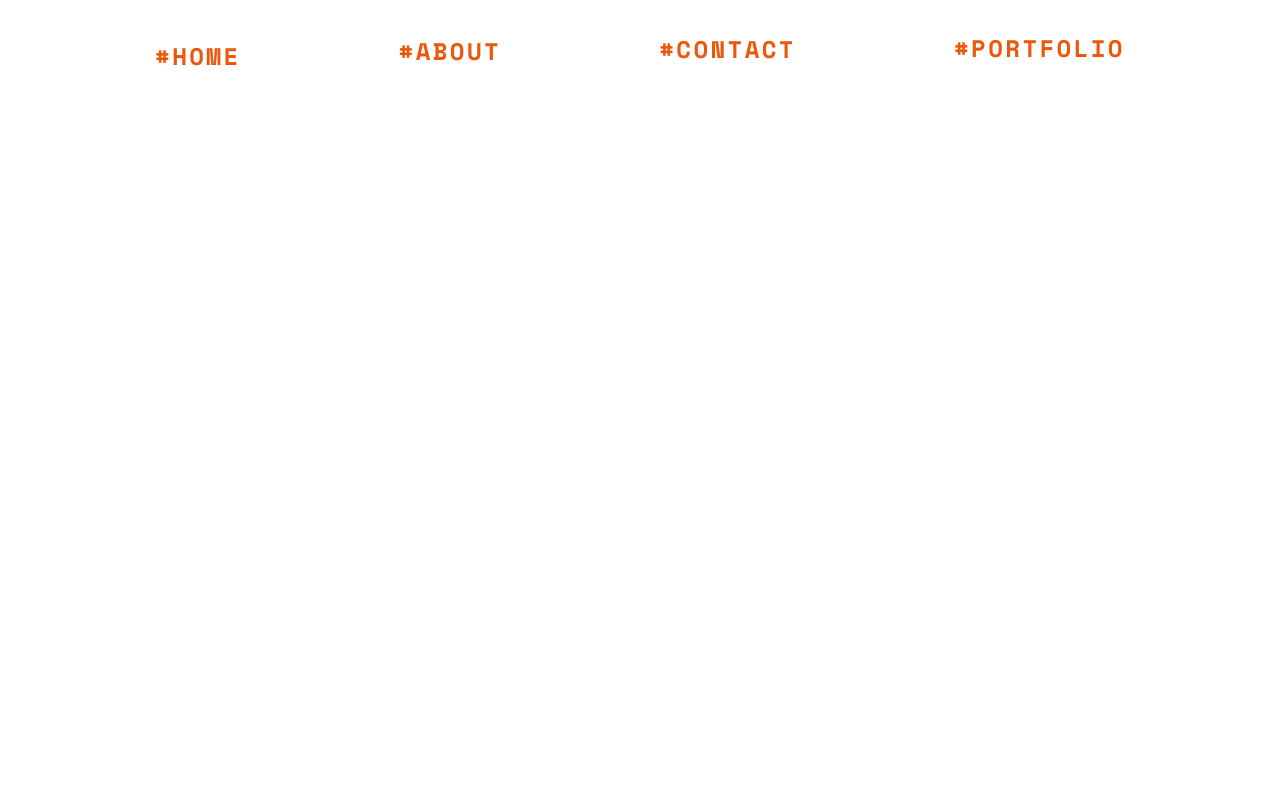
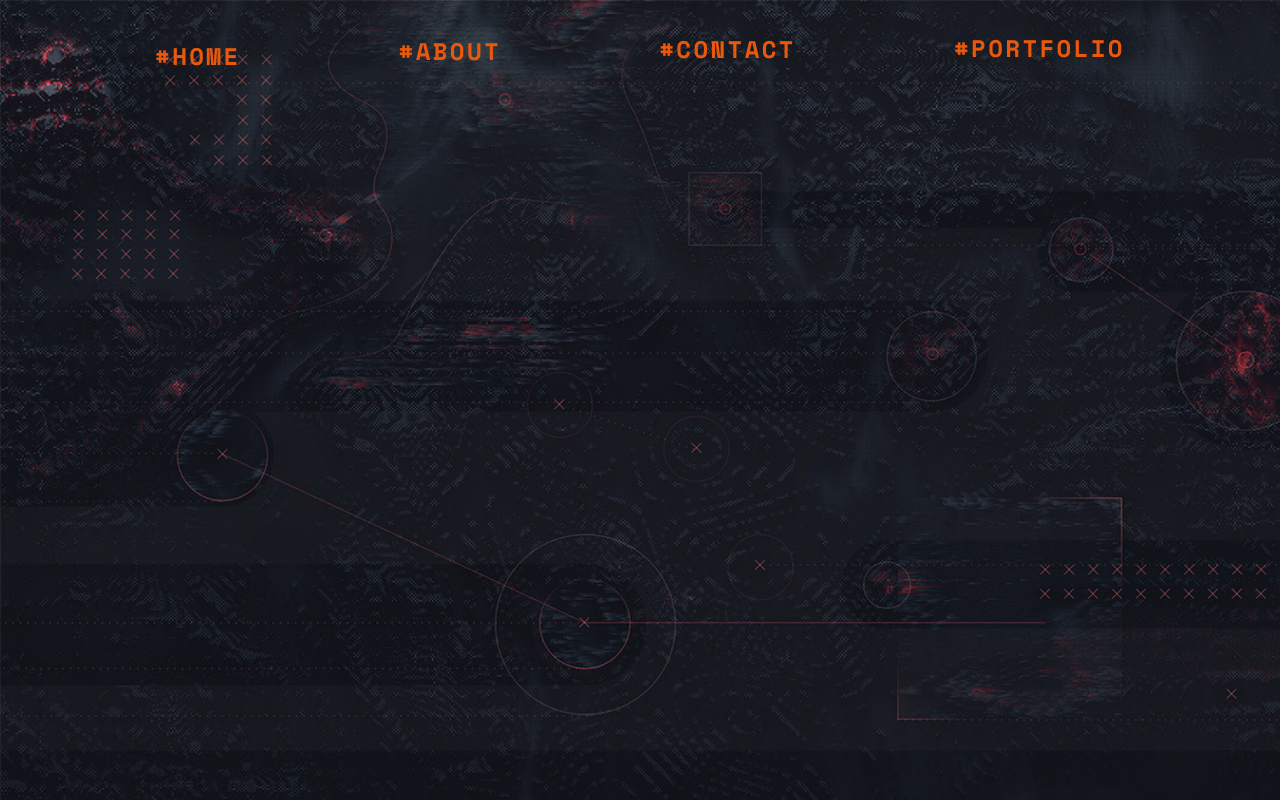
Before and after one commit to shaaheensaab/sollo, a website: page index.html in a window 1280 px wide. Drawn offline with nearby package versions, Linux system fonts and the light colour scheme.

Commit message:
file route upgraded

```diff
--- a/index.html
+++ b/index.html
@@ -7,7 +7,7 @@
     <title>sollo</title>
     <link rel="stylesheet" href="dist/output.css" />
   </head>
-  <body class="bg-[url('./asset/bg.jpg')] h-screen bg-no-repeat bg-cover font-spacemono">
+  <body class="bg-[url('/asset/bg.jpg')] h-screen bg-no-repeat bg-cover font-spacemono">
     <!-- header starts here -->
     <header>
       <nav
```
Also changed, not shown: contact.html (+1 -1 lines), portfolio.html (+1 -1 lines).
